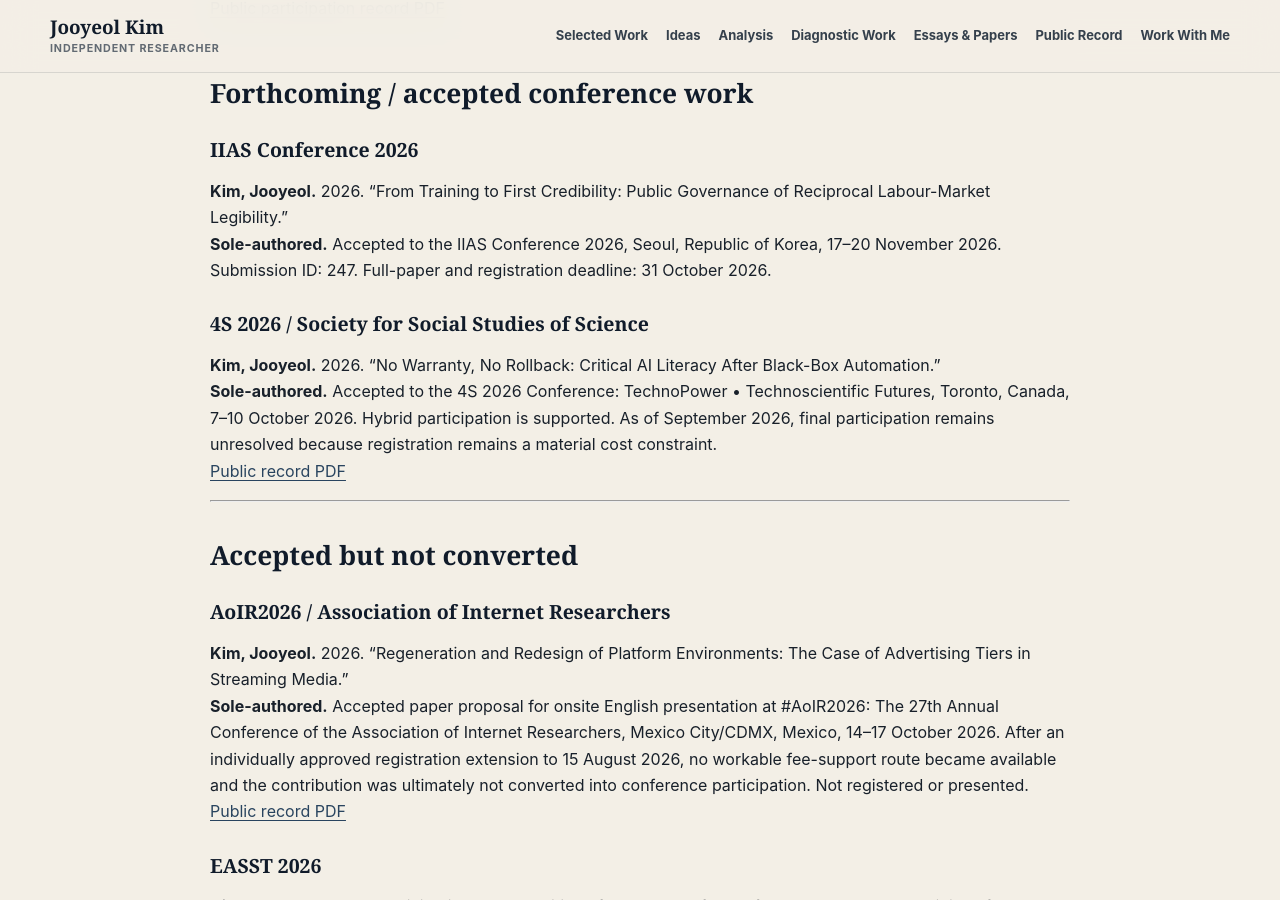
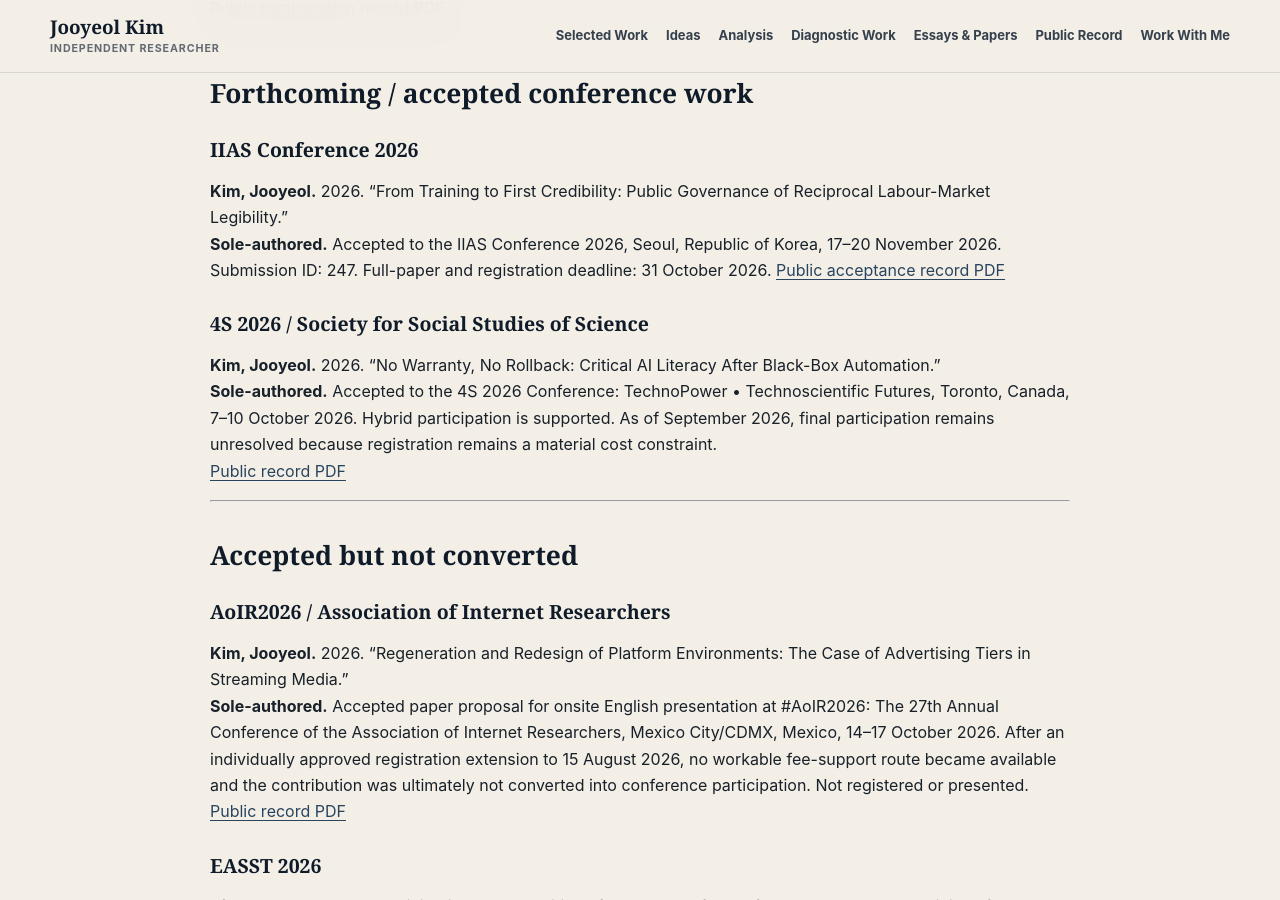
Before and after one commit to jooyeolkim1990/jooyeolkim1990.github.io, a Jekyll site: the page built from cv.md, in a window 1280 px wide and 900 px high, scrolled down 3406 px. Built offline with Jekyll 4.4.1, drawn with Linux system fonts in a browser that asks for light colours; our own code applies the rules of GitHub Pages for plain Markdown files.

Commit message:
Link IIAS 2026 acceptance record

```diff
--- a/cv.md
+++ b/cv.md
@@ -114,6 +114,7 @@
 
 **Kim, Jooyeol.** 2026. “From Training to First Credibility: Public Governance of Reciprocal Labour-Market Legibility.”
 **Sole-authored.** Accepted to the IIAS Conference 2026, Seoul, Republic of Korea, 17–20 November 2026. Submission ID: 247. Full-paper and registration deadline: 31 October 2026.
+[Public acceptance record PDF](records/IIAS_2026_Accepted_Contribution_Record_JooyeolKim.pdf)
 
 ### 4S 2026 / Society for Social Studies of Science
 
```
